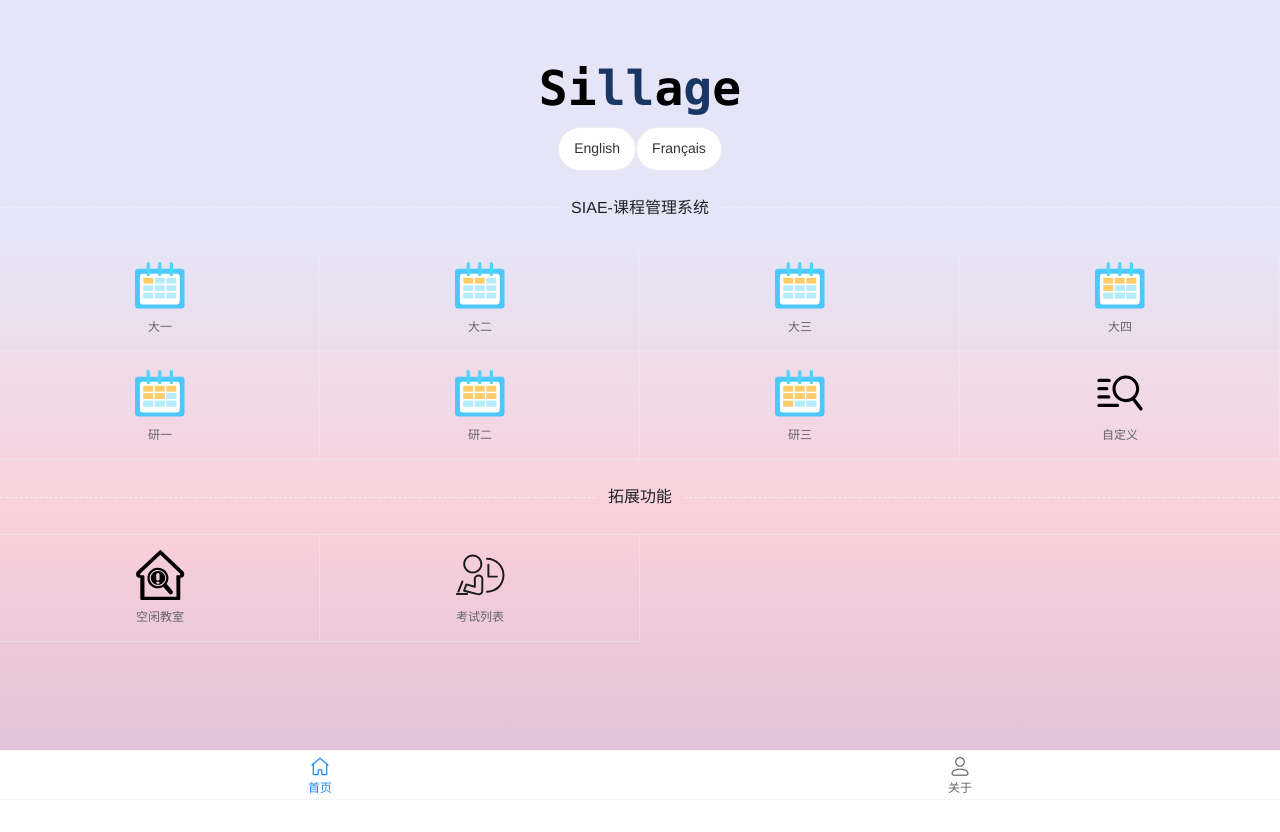
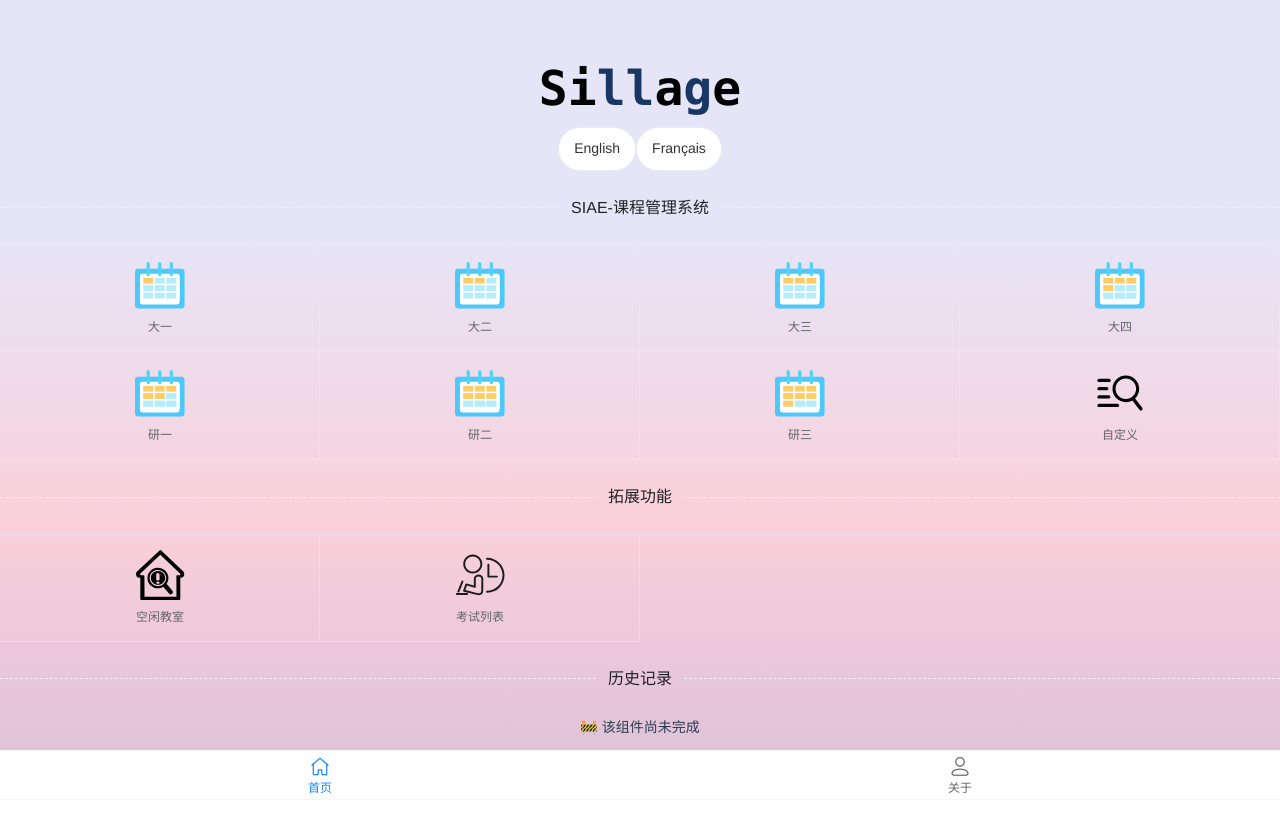
Before and after one commit to laorange/allu-sillage-front-end, a Vue app: page /#/ in a window 1280 px wide. Shown: the top 832 px of the page. Before the commit the page ends 800 px from the top, so only its background shows below. Built offline with nearby package versions, Linux system fonts and the light colour scheme.

Commit message:
05181208 修复 TabBar.vue底部占位问题 新增 BrowseHistory.vue的架子

```diff
--- a/src/components/TabBar.vue
+++ b/src/components/TabBar.vue
@@ -22,7 +22,7 @@ const {t} = useI18n({
 })
 </script>
 <template>
-  <van-tabbar v-model="activeIndex">
+  <van-tabbar v-model="activeIndex" :placeholder="true">
     <van-tabbar-item icon="wap-home-o">{{ t("home") }}</van-tabbar-item>
     <van-tabbar-item icon="contact">{{ t("about") }}</van-tabbar-item>
   </van-tabbar>
--- /dev/null
+++ b/src/components/index/BrowseHistory.vue
@@ -0,0 +1,34 @@
+<script setup lang="ts">
+import {computed} from "vue";
+import {useI18n} from "vue-i18n";
+
+const {t} = useI18n({
+  messages: {
+    zh: {
+      'BrowserHistoryTitle': "历史记录",
+      "underConstruction": "该组件尚未完成",
+    },
+    en: {
+      'BrowserHistoryTitle': "Browser History",
+      "underConstruction": "under construction",
+    },
+    fr: {
+      "BrowserHistoryTitle": "Historique du Navigateur",
+      "underConstruction": "En construction",
+    },
+  }
+});
+
+const gradeNameList = computed(() => JSON.parse(t('gradeNameList')) as string[])
+
+</script>
+
+<template>
+  <n-divider :dashed="true">{{ t("BrowserHistoryTitle") }}</n-divider>
+
+  <div>🚧 {{t('underConstruction')}}</div>
+</template>
+
+<style scoped>
+
+</style>
--- a/src/pages/index/Index.vue
+++ b/src/pages/index/Index.vue
@@ -5,6 +5,7 @@ import GradeList from "../../components/index/GradeList.vue";
 import SillageTitle from "../../components/SillageTitle.vue";
 import LanguageSwitch from "../../components/LanguageSwitch.vue";
 import FunctionEntrance from "../../components/index/FunctionEntrance.vue";
+import BrowseHistory from "../../components/index/BrowseHistory.vue";
 
 
 const {t} = useI18n()
@@ -19,6 +20,7 @@ const {t} = useI18n()
 
     <grade-list/>
     <function-entrance/>
+    <browse-history/>
   </div>
 </template>
 
```
